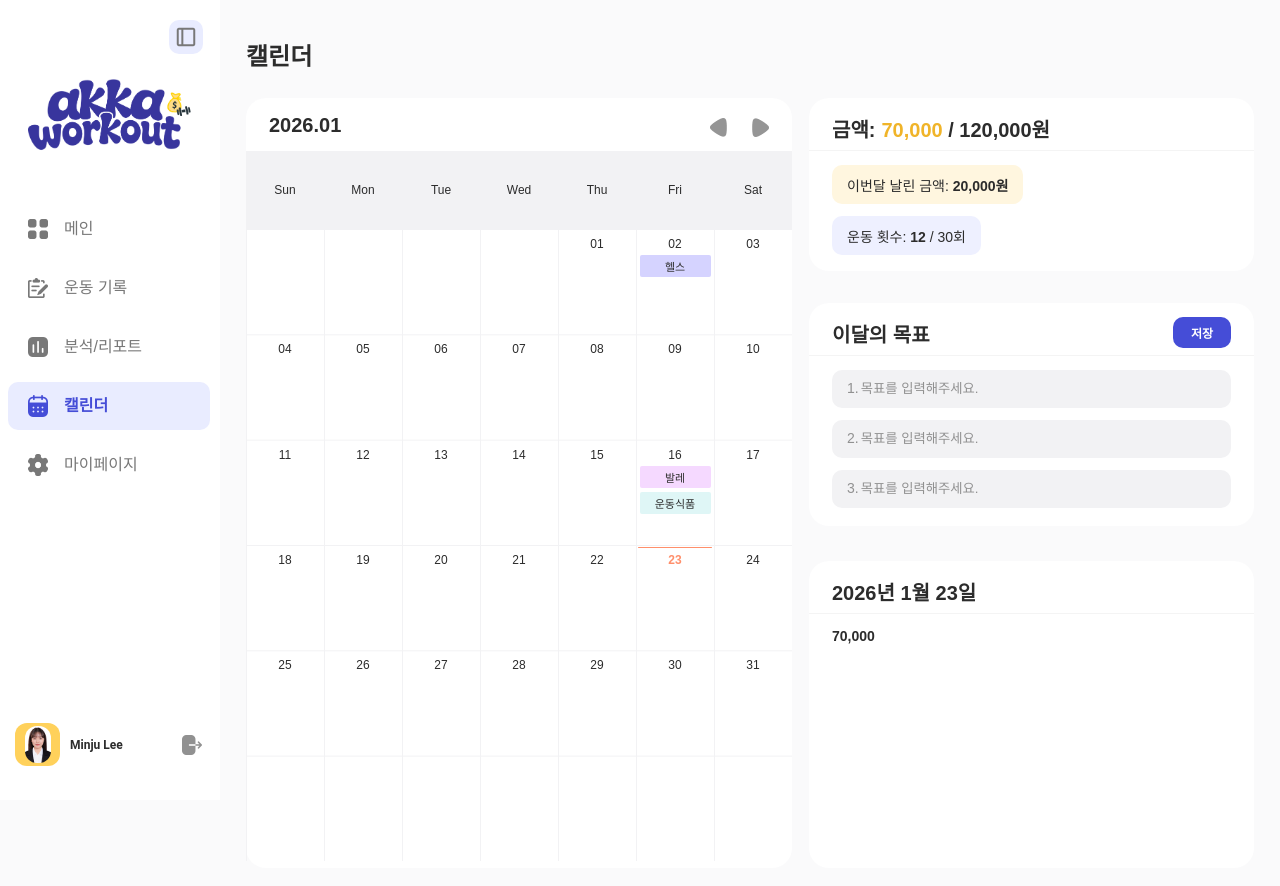
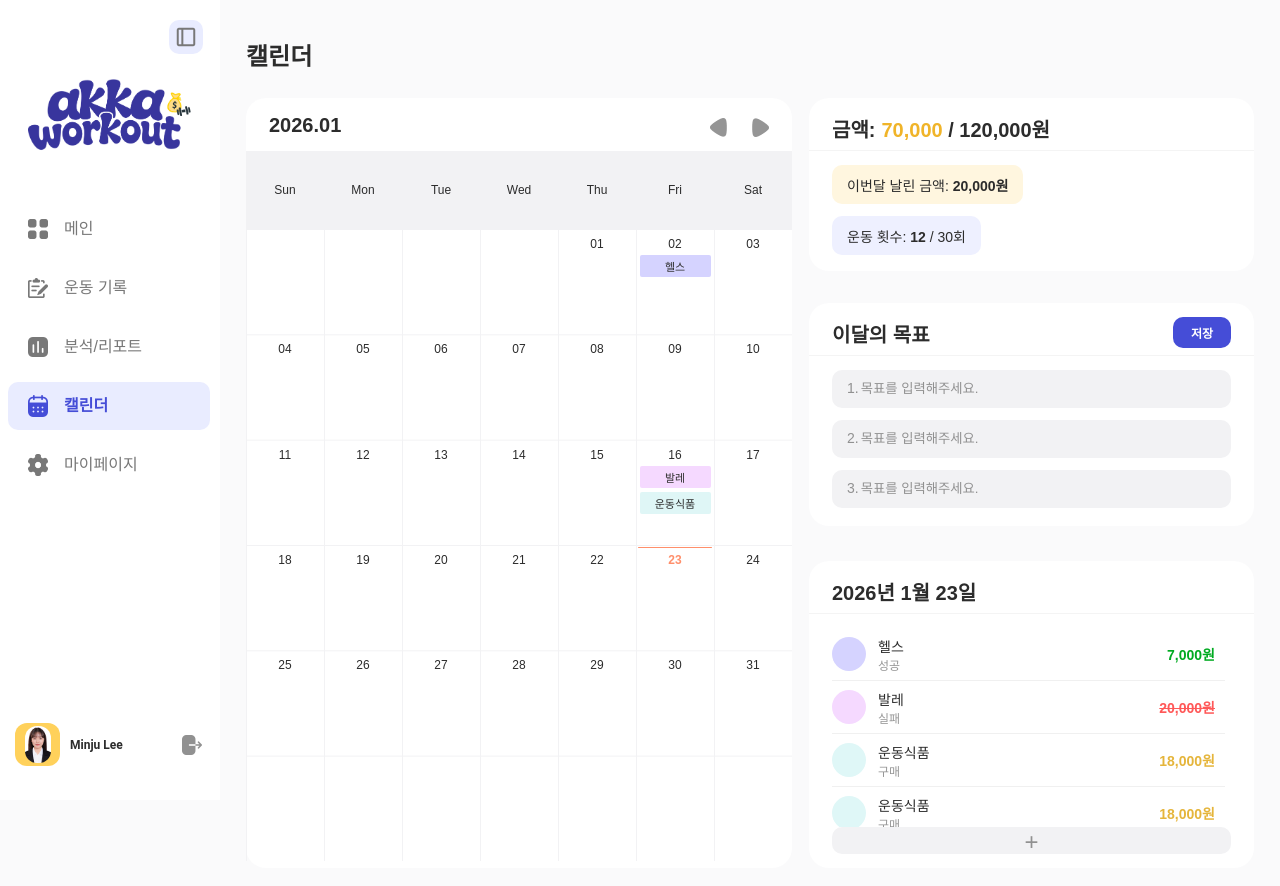
Before and after one commit to akkaworkout/akka-fe, a React (Vite) app: page /calendar in a window 1280 px wide. Shown: the top 886 px of the page. Built offline with nearby package versions, Linux system fonts and the light colour scheme.

Commit message:
✨feat: 캘린더 페이지 일정 리스트 스크롤 및 상세 모달 추가

```diff
--- a/src/App.tsx
+++ b/src/App.tsx
@@ -2,6 +2,8 @@ import { Routes, Route, Navigate } from 'react-router-dom'
 import Main from './pages/main/Main'
 import ReportPage from "./pages/report/ReportPage";
 import CalendarPage from "./pages/calendar/CalendarPage";
+import SignUpPage from "./pages/auth/SignUpPage";
+import LoginPage from "./pages/auth/LoginPage";
 
 function App() {
   return (
@@ -15,6 +17,10 @@ function App() {
 
       {/* 캘린더 */}
       <Route path="/calendar" element={<CalendarPage />} />
+
+      {/* 로그인/회원가입 */}
+      <Route path="/signup" element={<SignUpPage />} />
+      <Route path="/login" element={<LoginPage />} />
     </Routes>
   )
 }
--- a/src/components/common/Card.module.css
+++ b/src/components/common/Card.module.css
@@ -1,10 +1,14 @@
 .card {
   box-sizing: border-box;
+  display: flex;
+  flex-direction: column;
+  overflow: hidden;
 }
 
 .header {
+  flex-shrink: 0;
+  height: 53px;
   border-bottom: 1px solid #F4F4F4;
-    height: 53px;
 }
 
 .title {
@@ -15,7 +19,9 @@
 }
 
 .content {
+  flex: 1;
+  overflow: hidden;
+  padding: 14px 23px;
   font-size: 14px;
   color: #2c2c2c;
-    padding: 14px 23px 0 23px;
 }
--- a/src/pages/auth/LoginPage.module.css
+++ b/src/pages/auth/LoginPage.module.css
@@ -1,3 +1,16 @@
 .wrap {
-  padding: 40px;
+    display: flex;
+    min-height: 100vh;
 }
+
+.login {
+    flex: 1;
+    display: flex;
+    justify-content: center;
+    background-color: #FAFAFB;
+}
+
+.loginInner {
+    width: 100%;
+    max-width: 960px;
+}
--- a/src/pages/auth/LoginPage.tsx
+++ b/src/pages/auth/LoginPage.tsx
@@ -0,0 +1,29 @@
+import { useState } from 'react'
+import styles from './LoginPage.module.css'
+import SideNav from '../../components/sideNav/SideNav'
+
+const LoginPage = () => {
+  const [isSidebarFolded, setIsSidebarFolded] = useState(false)
+
+  return (
+    <div className={styles.wrap}>
+      <SideNav
+        folded={isSidebarFolded}
+        onToggle={() => setIsSidebarFolded(prev => !prev)}
+      />
+
+      <main
+        className={styles.login}
+        style={{
+          marginLeft: isSidebarFolded ? 74 : 220,
+        }}
+      >
+        <div className={styles.loginInner}>
+          로그인 내용
+        </div>
+      </main>
+    </div>
+  )
+}
+
+export default LoginPage
--- a/src/pages/auth/SignUpPage.tsx
+++ b/src/pages/auth/SignUpPage.tsx
@@ -33,6 +33,7 @@ export default function SignUpPage() {
   const [nickname, setNickname] = useState('')
   const [budget, setBudget] = useState('') // 목표 예산(월 기준)
   const [exerciseGoal, setExerciseGoal] = useState('') // 목표 운동 횟수(월 기준)
+  const [isSidebarFolded, setIsSidebarFolded] = useState(false)
 
   // ui states
   const [showPw, setShowPw] = useState(false)
@@ -43,6 +44,7 @@ export default function SignUpPage() {
   const handlePickProfile = () => {
     fileRef.current?.click()
   }
+
 
   const handleProfileChange = (e: ChangeEvent<HTMLInputElement>) => {
     const file = e.target.files?.[0]
@@ -107,9 +109,17 @@ export default function SignUpPage() {
 
   return (
     <div className={styles.wrap}>
-      <SideNav />
+      <SideNav
+        folded={isSidebarFolded}
+        onToggle={() => setIsSidebarFolded(prev => !prev)}
+      />
 
-      <main className={styles.main}>
+      <main
+        className={styles.main}
+        style={{
+          marginLeft: isSidebarFolded ? 74 : 220,
+        }}
+      >
         <div className={styles.mainInner}>
           <div className={styles.page}>
             <div className={styles.cardWrap}>
--- a/src/pages/calendar/Calendar.module.css
+++ b/src/pages/calendar/Calendar.module.css
@@ -307,3 +307,96 @@
     top: 561px;
     right: 0px;
 }
+
+.summary {
+    display: flex;
+    flex-direction: column;
+    height: 100%;
+    overflow: hidden;
+}
+
+.list {
+    flex: 1;
+    overflow-y: auto;
+    padding: 0 0 20px 0;
+    margin: 0;
+    scrollbar-gutter: stable;
+}
+
+.list::-webkit-scrollbar {
+    width: 6px;
+}
+
+.list::-webkit-scrollbar-track {
+    background: transparent;
+}
+
+.list::-webkit-scrollbar-thumb {
+    background: rgba(0, 0, 0, 0.15);
+    border-radius: 999px;
+}
+
+.list::-webkit-scrollbar-thumb:hover {
+    background: rgba(0, 0, 0, 0.25);
+}
+
+.item {
+    display: flex;
+    justify-content: space-between;
+    align-items: center;
+    height: 53px;
+    padding-right: 10px;
+    cursor: pointer;
+}
+
+.item:not(:last-child) {
+    border-bottom: 1px solid #f0f0f0;
+}
+
+.left {
+    display: flex;
+    align-items: center;
+    gap: 12px;
+}
+
+.dot {
+    width: 34px;
+    height: 34px;
+    border-radius: 50%;
+}
+
+.status {
+    font-size: 12px;
+    opacity: 0.5;
+}
+
+.success {
+    color: #00AA21;
+    font-weight: 600;
+}
+
+.fail {
+    color: #FF5858;
+    text-decoration: line-through;
+    font-weight: 600;
+}
+
+.purchase {
+    color: #E5B53B;
+    font-weight: 600;
+}
+
+.addBtn {
+    flex-shrink: 0;
+    height: 27px;
+    border-radius: 10px;
+    background: #F2F2F4;
+    border: none;
+    font-size: 24px;
+    color: #919191;
+    cursor: pointer;
+}
+
+.addBtn:hover {
+    background-color: #E9ECFF;
+}
--- a/src/pages/calendar/CalendarPage.tsx
+++ b/src/pages/calendar/CalendarPage.tsx
@@ -4,11 +4,21 @@ import styles from './Calendar.module.css'
 import SideNav from '../../components/sideNav/SideNav'
 import Card from '../../components/common/Card'
 import Calendar from './Calendar'
+import TodayItemModal from './TodayItemModal'
 
 type Schedule = {
   date: string
   label: string
   color: string
+}
+
+type TodayItem = {
+  id: number
+  date: string
+  name: string
+  status: '성공' | '실패' | '구매'
+  color: string
+  amount: number
 }
 
 const CalenderPage = () => {
@@ -22,6 +32,10 @@ const CalenderPage = () => {
   const [selectedDate, setSelectedDate] = useState(now.getDate())
 
   const [isSidebarFolded, setIsSidebarFolded] = useState(false)
+
+  const [selectedItem, setSelectedItem] = useState<TodayItem | null>(null)
+  const [isModalOpen, setIsModalOpen] = useState(false)
+
 
   const handlePrevMonth = () => {
     if (month === 0) {
@@ -53,7 +67,57 @@ const CalenderPage = () => {
     { date: '2026-01-16', label: '운동식품', color: 'rgb(223, 246, 246)' },
   ]
 
+  const todayItems: TodayItem[] = [
+    {
+      id: 1,
+      date: '2026-01-16',
+      name: '헬스',
+      status: '성공',
+      color: 'rgb(213, 211, 255)',
+      amount: 7000,
+    },
+    {
+      id: 2,
+      date: '2026-01-16',
+      name: '발레',
+      status: '실패',
+      color: 'rgb(245, 217, 255)',
+      amount: 20000,
+    },
+    {
+      id: 3,
+      date: '2026-01-16',
+      name: '운동식품',
+      status: '구매',
+      color: 'rgb(223, 247, 247)',
+      amount: 18000,
+    },
+    {
+      id: 4,
+      date: '2026-01-16',
+      name: '운동식품',
+      status: '구매',
+      color: 'rgb(223, 247, 247)',
+      amount: 18000,
+    },
+    {
+      id: 5,
+      date: '2026-01-16',
+      name: '운동식품',
+      status: '구매',
+      color: 'rgb(223, 247, 247)',
+      amount: 18000,
+    },
+  ]
+
+  const handleItemClick = (item: TodayItem) => {
+    setSelectedItem(item)
+    setIsModalOpen(true)
+  }
+
+
   return (
+    <>
       <div className={styles.wrap}>
         <SideNav
           folded={isSidebarFolded}
@@ -62,9 +126,7 @@ const CalenderPage = () => {
 
         <main
           className={styles.calendarPage}
-        style={{
-          marginLeft: isSidebarFolded ? 74 : 220,
-        }}
+          style={{ marginLeft: isSidebarFolded ? 74 : 220 }}
         >
           <div className={styles.calendarInner}>
             <div className={styles.title}>캘린더</div>
@@ -120,12 +182,10 @@ const CalenderPage = () => {
                     <span>1.</span>
                     <input placeholder="목표를 입력해주세요." />
                   </div>
-
                   <div className={styles.goalItem}>
                     <span>2.</span>
                     <input placeholder="목표를 입력해주세요." />
                   </div>
-
                   <div className={styles.goalItem}>
                     <span>3.</span>
                     <input placeholder="목표를 입력해주세요." />
@@ -142,13 +202,57 @@ const CalenderPage = () => {
                 backgroundColor="#ffffff"
                 radius={20}
               >
-              <strong>70,000</strong>
+                <div className={styles.summary}>
+                  <ul className={styles.list}>
+                    {todayItems.map(item => (
+                      <li
+                        key={item.id}
+                        className={styles.item}
+                        onClick={() => handleItemClick(item)}
+                      >
+                        <div className={styles.left}>
+                          <span
+                            className={styles.dot}
+                            style={{ backgroundColor: item.color }}
+                          />
+                          <div>
+                            <div className={styles.name}>{item.name}</div>
+                            <div className={styles.status}>{item.status}</div>
+                          </div>
+                        </div>
+
+                        <span
+                          className={
+                            item.status === '성공'
+                              ? styles.success
+                              : item.status === '실패'
+                                ? styles.fail
+                                : styles.purchase
+                          }
+                        >
+                          {item.amount.toLocaleString()}원
+                        </span>
+                      </li>
+                    ))}
+                  </ul>
+
+                  <button className={styles.addBtn}>+</button>
+                </div>
               </Card>
             </div>
           </div>
         </main>
       </div>
 
+      {
+        isModalOpen && selectedItem && (
+          <TodayItemModal
+            item={selectedItem}
+            onClose={() => setIsModalOpen(false)}
+          />
+        )
+      }
+    </>
   )
 }
 
--- /dev/null
+++ b/src/pages/calendar/TodayItemModal.tsx
@@ -0,0 +1,53 @@
+import styles from './TodayItemModal.module.css'
+
+type Props = {
+  item: {
+    date: string
+    name: string
+    status: '성공' | '실패' | '구매'
+    amount: number
+    images?: string[]
+    memo?: string
+  }
+  onClose: () => void
+}
+
+const TodayItemModal = ({ item, onClose }: Props) => {
+  return (
+    <div className={styles.overlay} onClick={onClose}>
+      <div
+        className={styles.modal}
+        onClick={e => e.stopPropagation()}
+      >
+        <button className={styles.close} onClick={onClose}>
+          ✕
+        </button>
+
+        <div className={styles.header}>
+          {item.date}
+        </div>
+
+        <div className={styles.images}>
+          {(item.images ?? []).map((src, idx) => (
+            <img key={idx} src={src} alt="" />
+          ))}
+        </div>
+
+        <div className={styles.alert}>
+          운동 실패: {item.amount.toLocaleString()}원이 날아갔어요🥲
+        </div>
+
+        <div className={styles.section}>
+          <div className={styles.label}>{item.name}</div>
+          <div className={styles.memo}>
+            {item.memo ?? ''}
+          </div>
+        </div>
+
+        <button className={styles.editBtn}>수정하러 가기</button>
+      </div>
+    </div>
+  )
+}
+
+export default TodayItemModal
--- a/src/pages/main/Main.module.css
+++ b/src/pages/main/Main.module.css
@@ -7,7 +7,6 @@
     flex: 1;
     display: flex;
     justify-content: center;
-    align-items: center;
     background-color: #FAFAFB;
 }
 
```
Also changed, not shown: src/pages/calendar/TodayItemModal.module.css (added, +91 -0 lines). Lines whose indentation alone changed are shown as unchanged.
